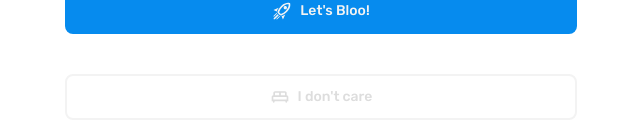
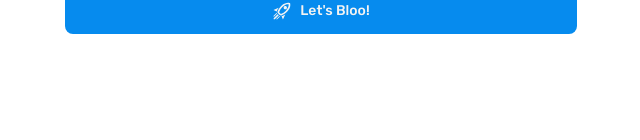
Before and after one commit to AllanDBD/bloo, a Vue app in the folder frontend/: page / in a window 1280 px wide. Shown: the part 192-332 px from the top of the page, without its empty margins (319-959 px from the left). Built offline with nearby package versions, Linux system fonts and the light colour scheme; a web font is replaced by a local one.

Commit message:
Rect Tertiary

```diff
--- /dev/null
+++ b/frontend/src/components/buttons/RectTertiary.vue
@@ -0,0 +1,31 @@
+<!--
+# Usage (no icon):
+<RectTertiary>
+    Label
+</RectTertiary>
+
+# Usage (with icon):
+<RectTertiary>
+    <template v-slot:icon>
+        <rocket_launch fill="currentColor" width="16px" height="16px" />
+    </template>
+    Label
+</RectTertiary>
+
+
+-->
+
+<script></script>
+
+<template>
+    <button
+        class="text-sm font-medium flex h-[36px] w-[256px] flex-row items-center gap-2 rounded-[8px] p-3 bg-transparent border-2 text-content-tertiaryLight dark:text-content-tertiaryDark border-content-tertiaryLight dark:border-content-tertiaryDark hover:border-border-opaqueLight dark:hover:border-border-opaqueDark disabled:text-content-disabled disabled:border-border-disabled"
+    >
+        <div class="flex w-full flex-row items-center justify-center gap-2 p-0">
+            <slot name="icon"></slot>
+            <span class="items-center text-center flex">
+                <slot></slot>
+            </span>
+        </div>
+    </button>
+</template>
--- a/frontend/src/views/HomeView.vue
+++ b/frontend/src/views/HomeView.vue
@@ -1,17 +1,13 @@
 <script>
 import TheHelloWorld from '../components/TheHelloWorld.vue';
 import RectPrimary from '../components/buttons/RectPrimary.vue';
-import RectSecondary from '../components/buttons/RectSecondary.vue';
 import rocket_launch from '../components/icons/rocket_launch.vue';
-import bed from '../components/icons/bed.vue';
 
 export default {
     components: {
         TheHelloWorld,
         RectPrimary,
-        RectSecondary,
         rocket_launch,
-        bed,
     },
 };
 </script>
@@ -25,14 +21,5 @@ export default {
             </template>
             Let's Bloo!
         </RectPrimary>
-        <RectSecondary
-            class="md:w-[512px] h-[46px] text-base m-auto mt-10"
-            disabled
-        >
-            <template v-slot:icon>
-                <bed fill="currentColor" width="20px" height="20px" />
-            </template>
-            I don't care
-        </RectSecondary>
     </main>
 </template>
```
